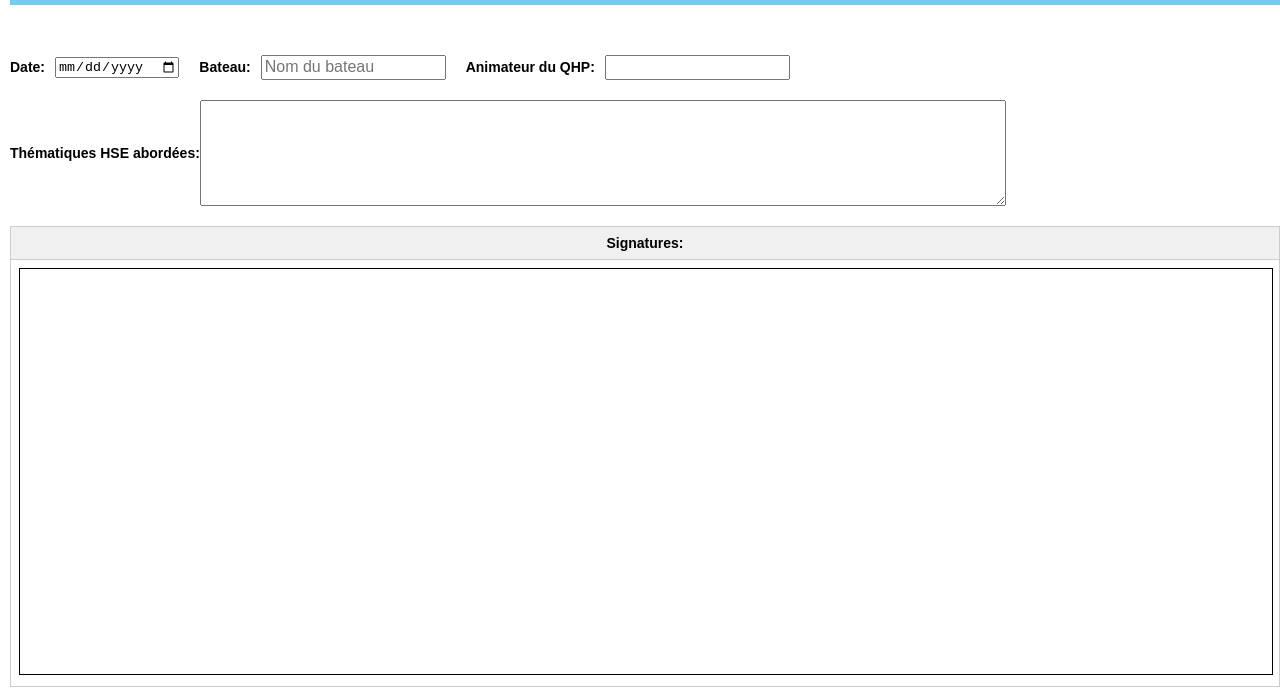
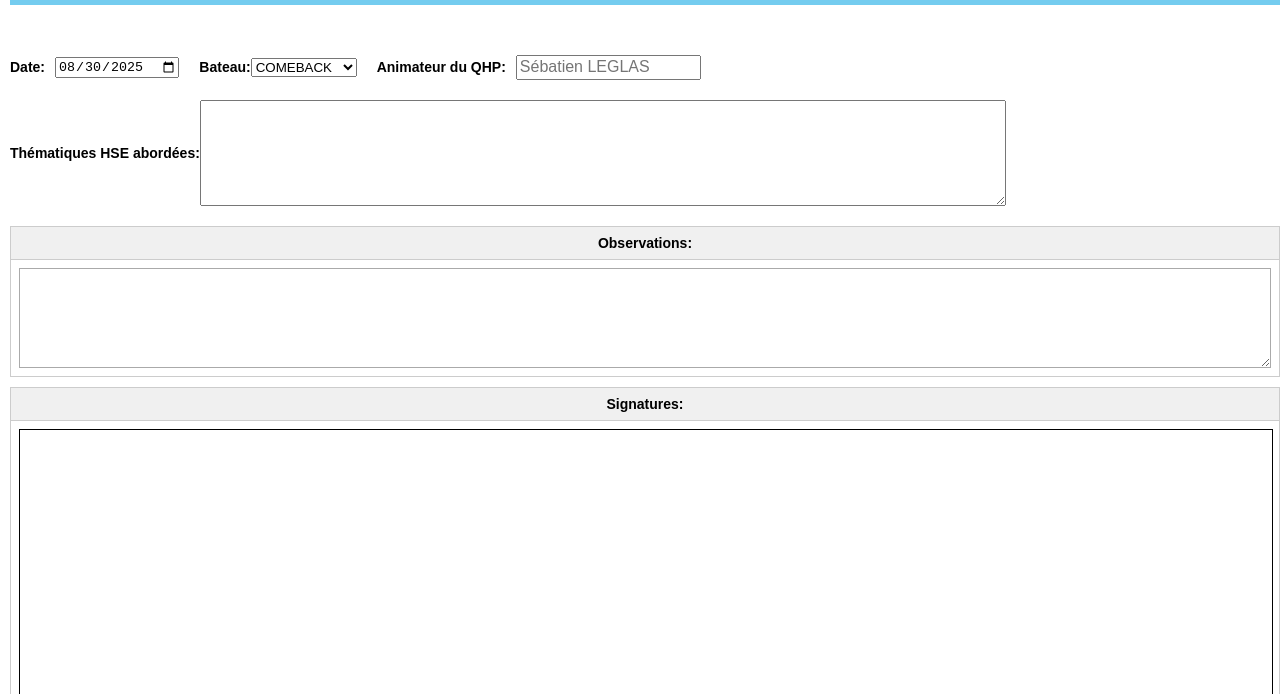
Before and after one commit to OutilsHSE/QHPMariniers, a plain HTML site: page index.html in a window 1280 px wide. Shown: the part 75-769 px from the top of the page. Drawn offline with Linux system fonts and the light colour scheme.

Commit message:
ajout select, modifs zone de texte

```diff
--- a/index.html
+++ b/index.html
@@ -319,10 +319,32 @@
     </div>
     <div class="top-fields">
         <label>Date:<input type="date" id="visite-date" value=""></label>
-        <label>Bateau:<input type="text" id="chantier" placeholder="Nom du bateau"></label>
-        <label>Animateur du QHP:<input type="text" id="chantier"></label>
+        <label> Bateau:
+            <select id="choixBateau">
+            <option>COMEBACK</option>
+            <option>CALIMERO</option>
+            <option>JPPH</option>
+            <option>LE LEM</option>
+            <option>PIRATE</option>
+            <option>TORNADE</option>
+            <option>TCHIKIBOUM</option>
+            <option>TRUCKER</option>
+            <option>LE QUATAR</option>
+            </select>
+        </label>
+        <label>Animateur du QHP:<input type="text" id="chantier" placeholder="Sébatien LEGLAS"></label>
         <label>Thématiques HSE abordées: <textarea class="theme" type="text"></textarea></label>
     </div>
+        <table class="aligned-table">
+        <th>Observations: </th>
+        <tr>
+            <td>
+                <div class="large-row">
+                    <textarea class="input-bilan" type="text"></textarea>
+                </div>
+            </td>
+        </tr>
+    </table>
 
         <table class="aligned-table">
         <th>Signatures: </th>
@@ -335,24 +357,14 @@
         </tr>
     </table>
 
-    <table class="aligned-table">
-        <th>Mes attentes HSE suite au QHP: </th>
-        <tr>
-            <td>
-                <div class="large-row">
-                    <textarea class="input-bilan" type="text"></textarea>
-                </div>
-            </td>
-        </tr>
-    </table>
-
     <div class="buttons">
         <button class="export" onclick="print()">Exporter</button>
     </div>
 
     <script>
-
-
+       window.onload = function () {
+            document.getElementById('visite-date').valueAsDate = new Date();
+       }
         function setupCanvas(canvasId) {
             const canvas = document.getElementById(canvasId);
             const ctx = canvas.getContext('2d');
```
